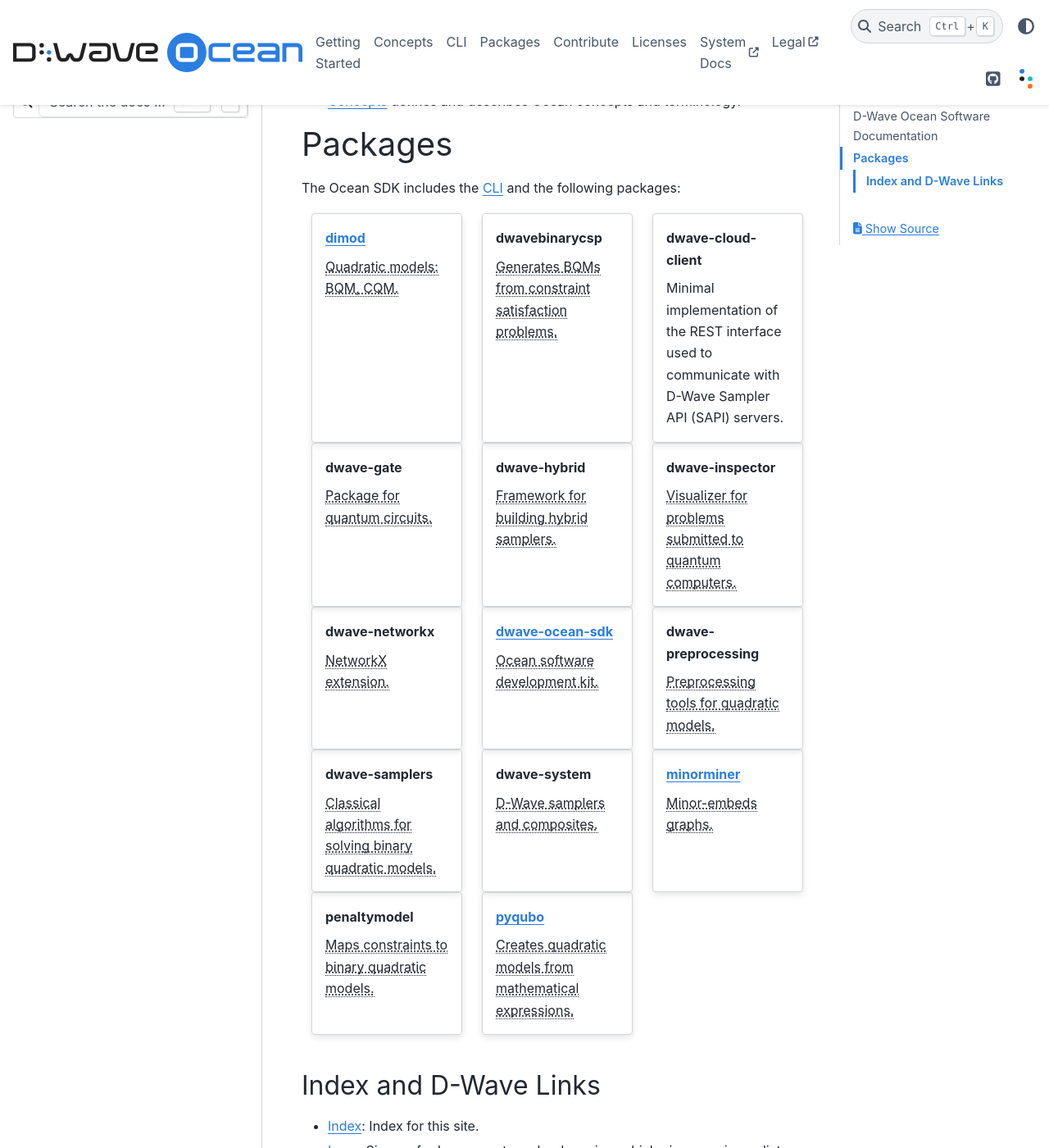
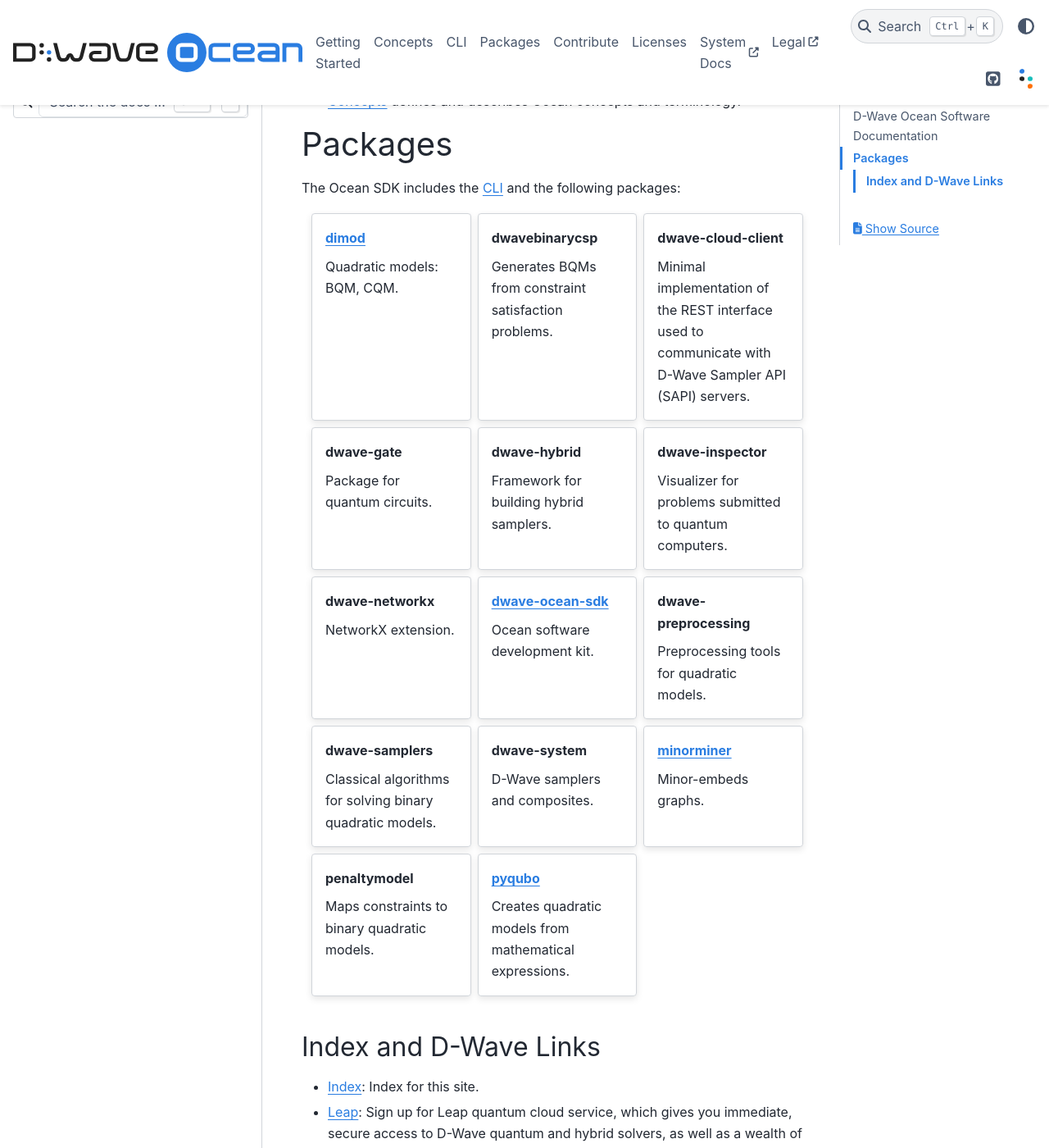
Before and after one commit to dwavesystems/dwave-ocean-sdk, a Sphinx documentation site: the page built from docs/index.rst, in a window 1280 px wide and 1400 px high, scrolled down 268 px. Shown: the whole window at 82% size. Built offline with Sphinx 7.4.7 and the PyData theme 0.15.4, drawn with Linux system fonts in a browser that asks for light colours; pages that are not in the unit, such as notebooks, are missing from menus.

Commit message:
Stylize the grid (gutters, remove <abbr> underline

```diff
--- a/docs/_static/theme_overrides.css
+++ b/docs/_static/theme_overrides.css
@@ -27,6 +27,11 @@
 /* Dropdown titles */
 .sd-summary-title{
     font-weight:    normal !important;
+}
+
+abbr {
+    border-bottom: none !important;
+    text-decoration : none !important;
 }
 
 :root {
```
Also changed, not shown: docs/index.rst (+6 -5 lines).
